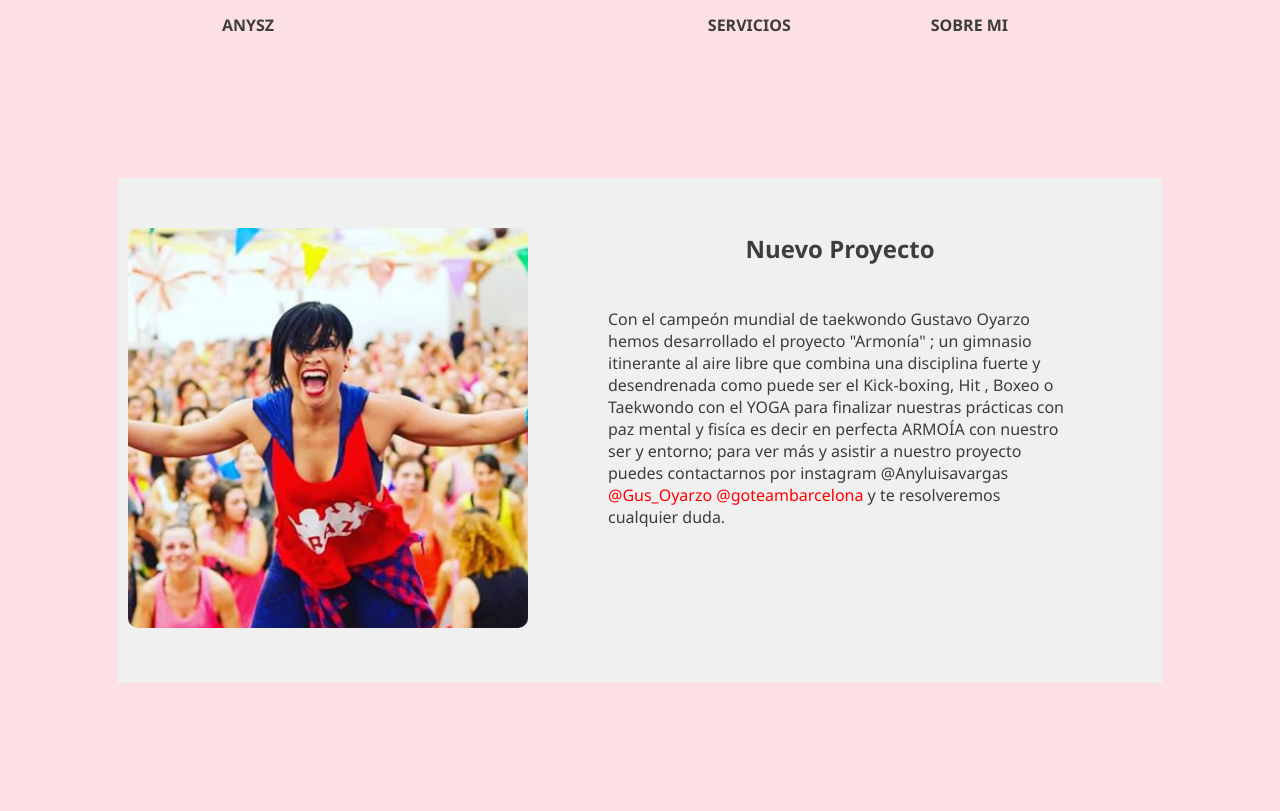
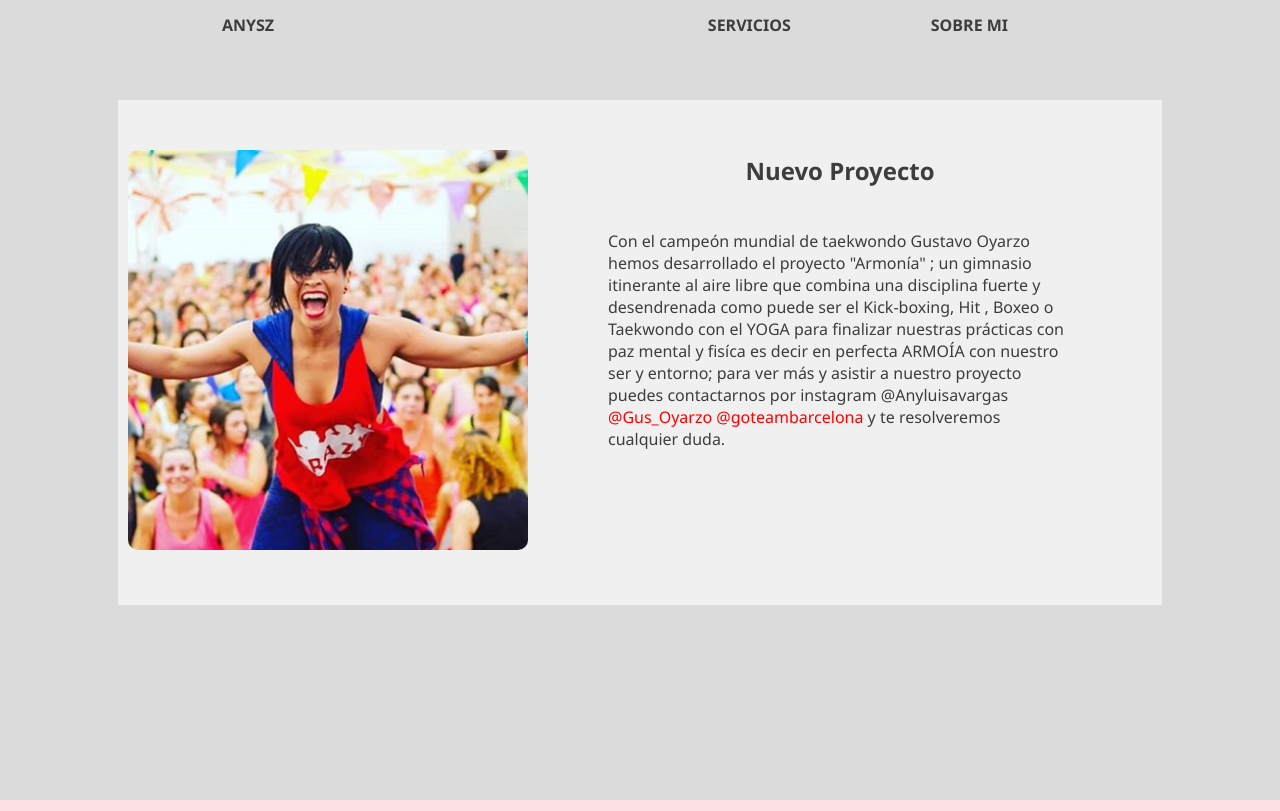
Before and after one commit to vargaspv/Anysz, a Next.js app: page /nuevoproyecto in a window 1280 px wide. Built offline with nearby package versions, Linux system fonts and the light colour scheme; a web font is replaced by a local one.

Commit message:
arreglos en services
arreglando las tarjetas individuales

```diff
--- a/components/scss/_media.scss
+++ b/components/scss/_media.scss
@@ -218,6 +218,7 @@
         }
         .product_container {
             width: 80%;
+            margin: 100px auto;
             .product_image {
                 width: 400px;
                 height: 400px;
--- a/pages/nuevoproyecto.js
+++ b/pages/nuevoproyecto.js
@@ -1,16 +1,13 @@
 import Link from "next/link";
 import Layout from '../components/Layout';
 import { motion } from 'framer-motion';
-import Footer from "../components/Footer";
 import Navbar from "../components/Navbar";
-import RRSS from "../components/RRSS";
 
 const transition = { duration: 0.6, ease: [0.43, 0.13, .023, 0.96]};
 
 export default function Nuevoproyecto() {
     return (
-        <>
-            <Navbar/>
+        <Layout>
             <motion.div className= 'product_container'>
                 <Link href="/services" className="product_container-left">
                     <a>
@@ -31,6 +28,6 @@ export default function Nuevoproyecto() {
                     >Con el campeón mundial de taekwondo Gustavo Oyarzo hemos desarrollado el proyecto "Armonía" ; un gimnasio itinerante al aire libre que combina una disciplina fuerte y desendrenada como puede ser el Kick-boxing, Hit , Boxeo o Taekwondo con el YOGA para finalizar nuestras prácticas con paz mental y fisíca es decir en perfecta ARMOÍA con nuestro ser y entorno; para ver más y asistir a nuestro proyecto puedes contactarnos por instagram @Anyluisavargas <a target="_blank" href="https://www.instagram.com/gus_oyarzo/">@Gus_Oyarzo</a> <a href="https://www.instagram.com/goteambarcelona/" target="_blank">@goteambarcelona</a> y te resolveremos cualquier duda.</motion.p>
                 </div>
             </motion.div>
-        </>
+        </Layout>
     )
 }
```
Also changed, not shown: pages/salsayzumba.js (indentation only), pages/yoga.js (indentation only). Lines whose indentation alone changed are shown as unchanged.
